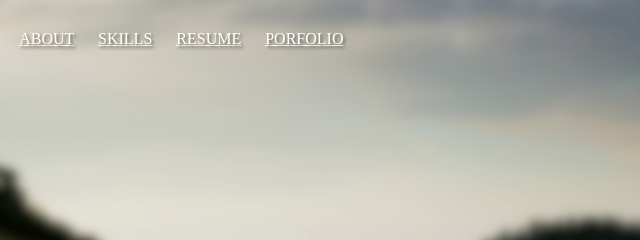
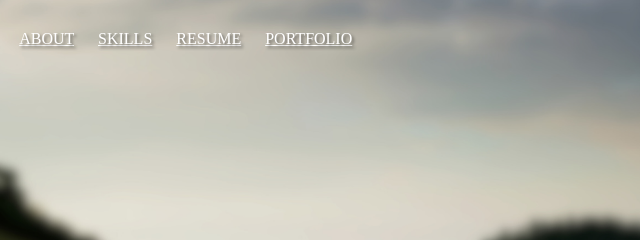
Before and after one commit to aiawithani/aiawithani.github.io, a plain HTML site: page about.html in a window 1280 px wide. Shown: the top 240 px of the page, 81-721 px from the left. Drawn offline with Linux system fonts and the light colour scheme.

Commit message:
portfolio

```diff
--- a/about.html
+++ b/about.html
@@ -12,7 +12,7 @@
         <a href="about.html">ABOUT</a>
         <a href="skills.html">SKILLS</a>
         <a href="resume.html">RESUME</a>
-        <a href="portfolio.html">PORFOLIO</a>
+        <a href="portfolio.html">PORTFOLIO</a>
         </div>
 
         <div class="AMtxt" style="font-size: small;">
```
Also changed, not shown: portfolio.html (+1 -1 lines), resume.html (+1 -1 lines), skills.html (+1 -1 lines).
